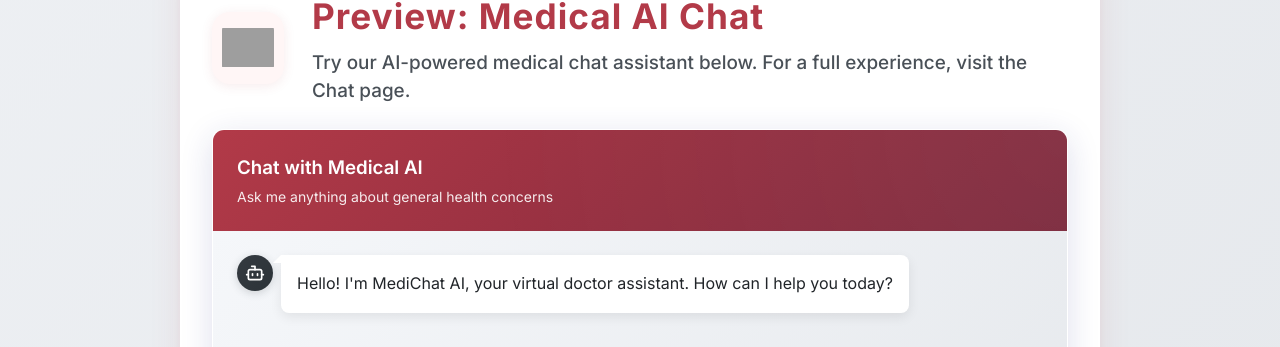
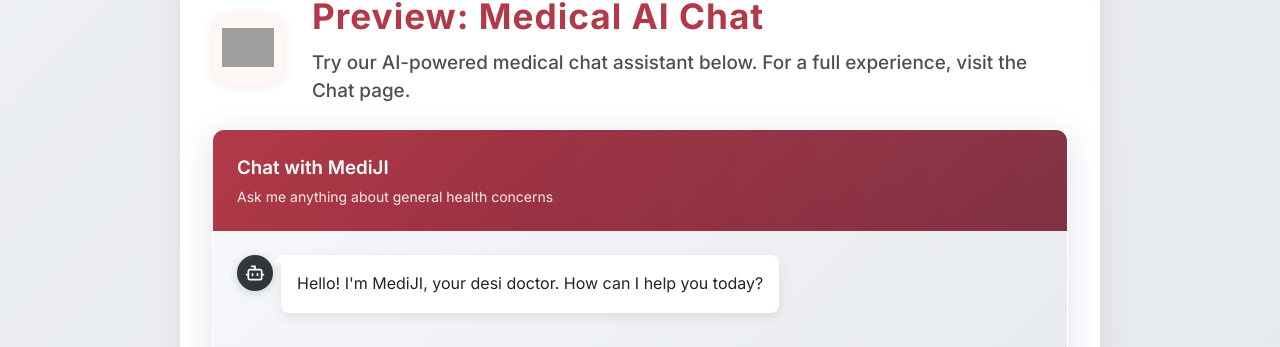
Before and after one commit to Alfred-Christo/MediJI, a React (Vite) app: page / in a window 1280 px wide. Shown: the part 2184-2531 px from the top of the page. Built offline with nearby package versions, Linux system fonts and the light colour scheme; grey boxes are pictures that could not be loaded.

Commit message:
changing name to MediJI

```diff
--- a/src/components/ChatInterface.tsx
+++ b/src/components/ChatInterface.tsx
@@ -17,7 +17,7 @@ const ChatPreviewBlurMessage: React.FC = () => (
   <div className="chat-blur-overlay">
     <div className="chat-blur-message">
       <h2>Continue the Conversation!</h2>
-      <p>To unlock unlimited, uninterrupted medical chat, please visit the <a href="/chat" className="chat-blur-link">full chat page</a>.</p>
+      <p>To unlock unlimited, uninterrupted MediJI, please visit the <a href="/chat" className="chat-blur-link">full chat page</a>.</p>
       <button className="chat-blur-btn" onClick={() => window.location.href = '/chat'}>
         Go to Full Chat &rarr;
       </button>
@@ -44,7 +44,7 @@ const ChatInterface: React.FC<ChatInterfaceProps> = ({ preview = false }) => {
     setChatHistory([
       {
         user: '',
-        bot: 'Hello! I\'m MediChat AI, your virtual doctor assistant. How can I help you today?'
+        bot: 'Hello! I\'m MediJI, your desi doctor. How can I help you today?'
       }
     ]);
   }, []);
@@ -93,7 +93,7 @@ const ChatInterface: React.FC<ChatInterfaceProps> = ({ preview = false }) => {
     <div className="chat-container-wrapper" style={{position: 'relative'}}>
       <div className={`chat-container${preview && blurPreview ? ' blurred' : ''}`}>
         <div className="chat-header">
-          <h3>Chat with Medical AI</h3>
+          <h3>Chat with MediJI</h3>
           <p>Ask me anything about general health concerns</p>
         </div>
 
```
